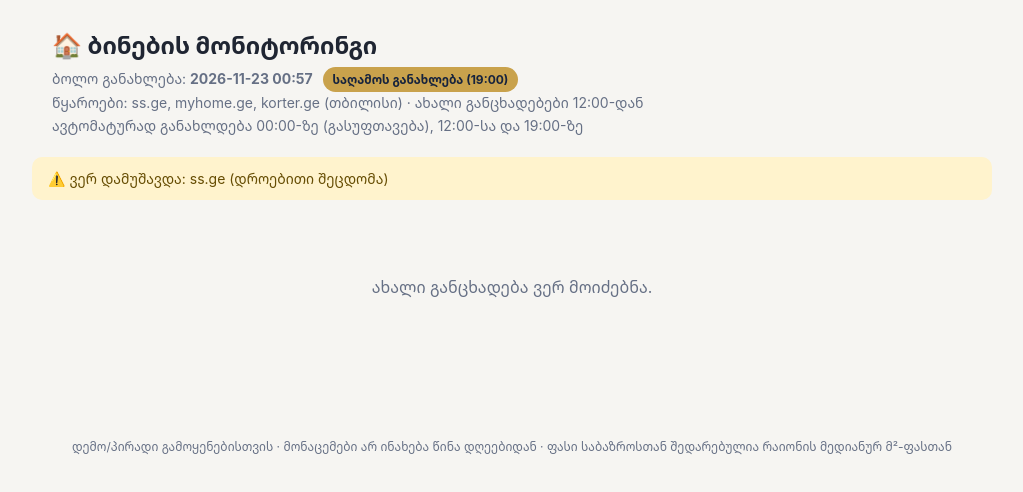
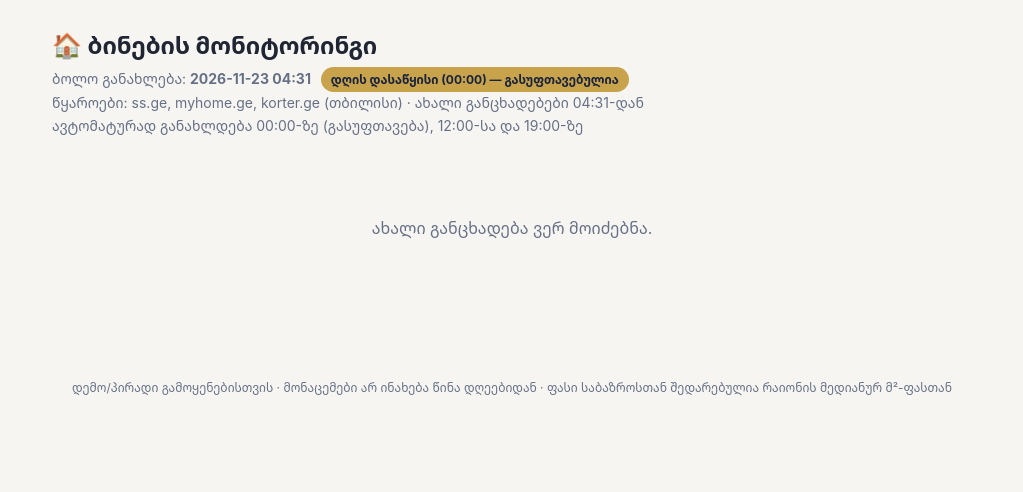
Before and after one commit to gtughushi97-cloud/Real_Estate_pupu, a plain HTML site: page docs/index.html in a window 1280 px wide. Shown: the whole page, without its empty margins (128-1151 px from the left). Drawn offline with Linux system fonts and the light colour scheme.

Commit message:
Update listings (midnight)

```diff
--- a/docs/index.html
+++ b/docs/index.html
@@ -210,13 +210,13 @@
 <header>
   <h1>🏠 ბინების მონიტორინგი</h1>
   <div class="meta">
-    ბოლო განახლება: <strong>2026-11-23 00:57</strong>
-    <span class="badge">საღამოს განახლება (19:00)</span><br />
-    წყაროები: ss.ge, myhome.ge, korter.ge (თბილისი) · ახალი განცხადებები 12:00-დან<br />
+    ბოლო განახლება: <strong>2026-11-23 04:31</strong>
+    <span class="badge">დღის დასაწყისი (00:00) — გასუფთავებულია</span><br />
+    წყაროები: ss.ge, myhome.ge, korter.ge (თბილისი) · ახალი განცხადებები 04:31-დან<br />
     ავტომატურად განახლდება 00:00-ზე (გასუფთავება), 12:00-სა და 19:00-ზე
   </div>
 </header>
-<div class="warning">⚠️ ვერ დამუშავდა: ss.ge (დროებითი შეცდომა)</div>
+
 <main>
 
 <div class="empty">ახალი განცხადება ვერ მოიძებნა.</div>
```
